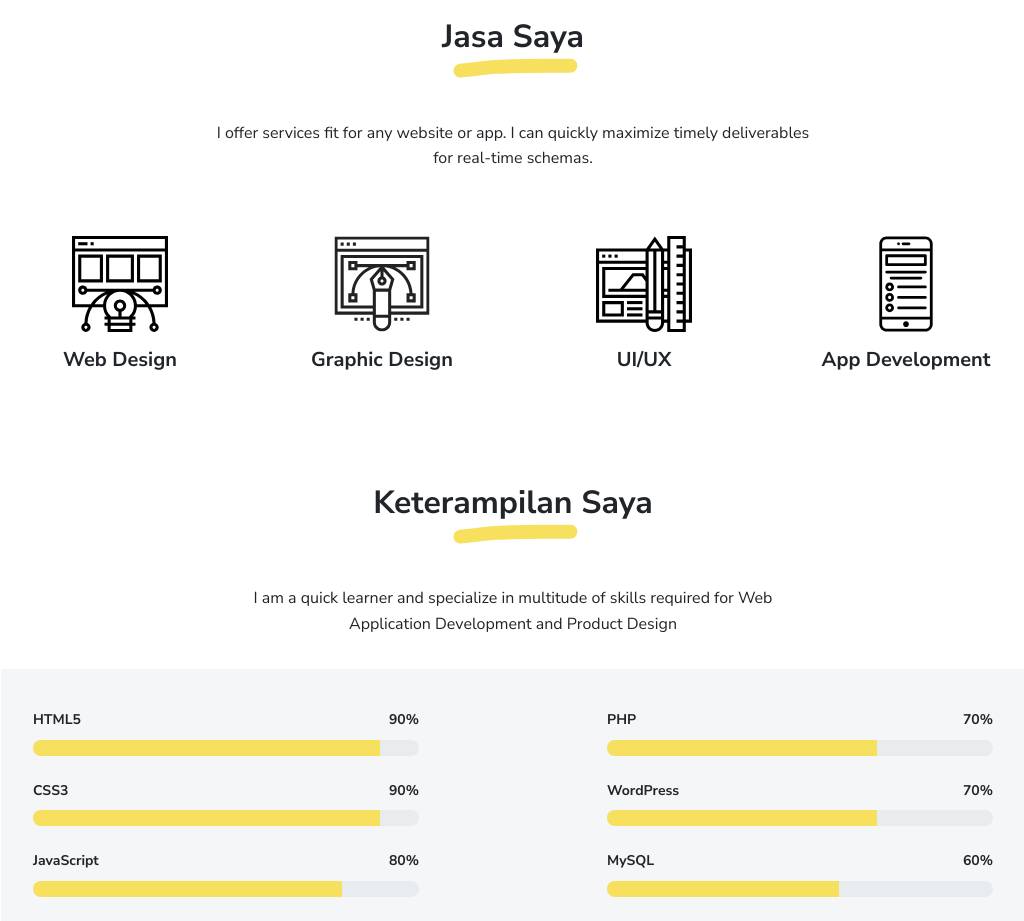
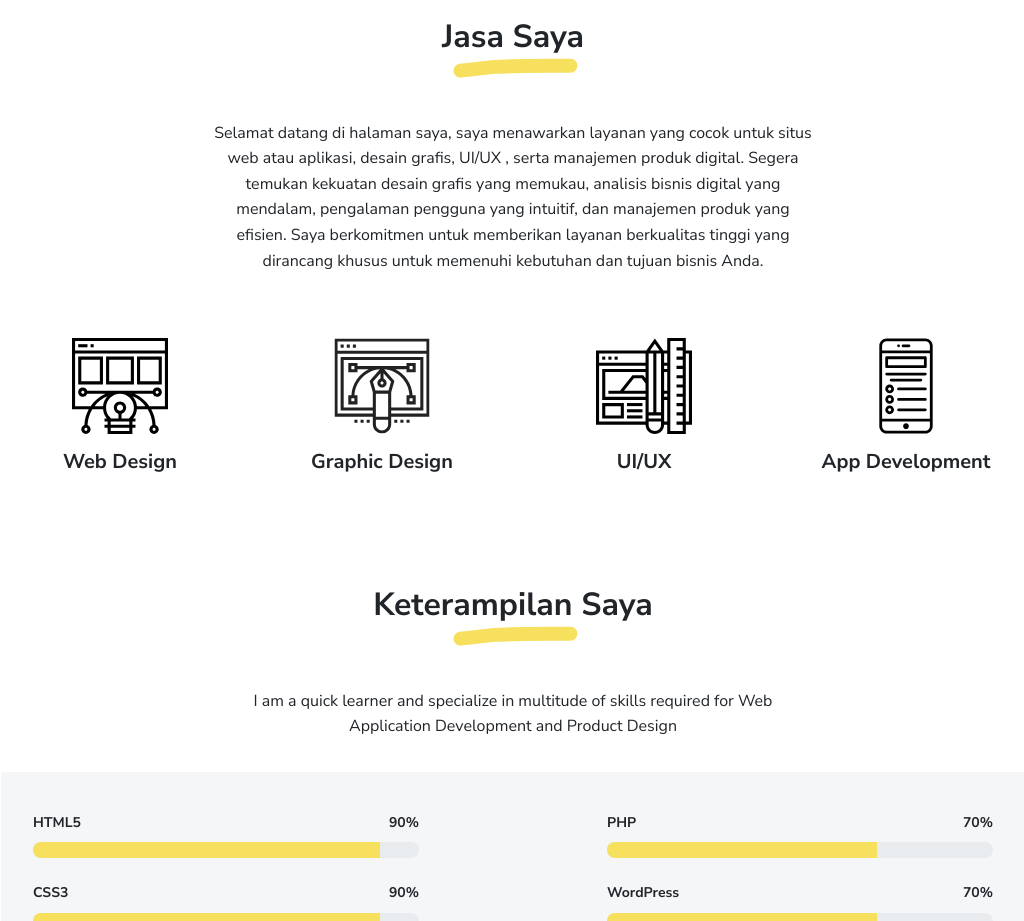
Before and after one commit to elsoow/elsoow.github.io, a plain HTML site: page index.html in a window 1280 px wide. Shown: the part 1440-2361 px from the top of the page, without its empty margins (127-1151 px from the left). Drawn offline with Linux system fonts and the light colour scheme.

Commit message:
Update index.html

```diff
--- a/index.html
+++ b/index.html
@@ -131,7 +131,7 @@
       <h2 class="marker marker-center">Jasa Saya</h2>
     </div>
     <div class="text-center">
-      <p class="mx-auto mb-3" style="max-width:600px"> I offer services fit for any website or app. I can quickly maximize timely deliverables for real-time schemas.</p>
+      <p class="mx-auto mb-3" style="max-width:600px"> Selamat datang di halaman saya, saya menawarkan layanan yang cocok untuk situs web atau aplikasi, desain grafis, UI/UX , serta manajemen produk digital. Segera temukan kekuatan desain grafis yang memukau, analisis bisnis digital yang mendalam, pengalaman pengguna yang intuitif, dan manajemen produk yang efisien. Saya berkomitmen untuk memberikan layanan berkualitas tinggi yang dirancang khusus untuk memenuhi kebutuhan dan tujuan bisnis Anda.</p>
     </div>
     <div class="row py-3">
       <div class="col-md-3 text-center" data-aos="fade-up" data-aos-delay="100"><img class="mb-2" src="images/services/web-design.svg" width="96" height="96" alt="web design"/>
```
